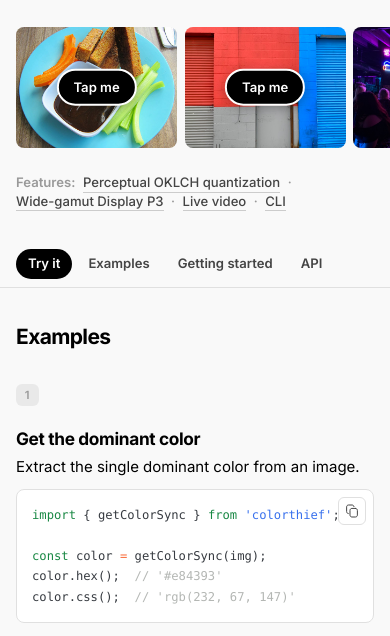
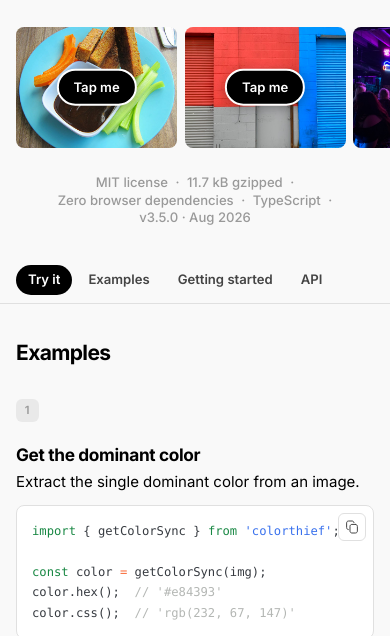
Before and after one commit to lokesh/color-thief-site, a website built with Vite: page index.html in a window 390 px wide. Shown: the part 202-838 px from the top of the page. Built offline with nearby package versions, Linux system fonts and the light colour scheme; what colorthief would draw is missing.

Commit message:
Rework hero features line; add proof strip
- Features now lead with benefits: perceptually accurate palettes,
  semantic swatches, browser/Node/CLI reach, live video
- New proof strip under it: license, gzipped size, zero browser
  deps, TypeScript, version + date (bump on release)
- Mobile hides the features line and centers the proof strip

```diff
--- a/css/main.css
+++ b/css/main.css
@@ -910,9 +910,11 @@ footer .button {
   margin: 1.75rem 0 2rem;
 }
 
-/* v3's headline capabilities — the "why this is modern" line. */
+/* v3's headline capabilities — the "why this is modern" line. Hidden on
+   narrow screens, where it wraps into a mess; the proof strip carries the
+   header alone there. */
 .version-features {
-  display: flex;
+  display: none;
   flex-wrap: wrap;
   align-items: baseline;
   gap: 0 0.5rem;
@@ -945,11 +947,18 @@ footer .button {
   font-weight: var(--weight-semibold);
 }
 
-.version-subtitle {
-  display: none;
+/* Objective de-riskers — license, weight, deps, freshness. Quieter than the
+   features line above it: these reassure rather than sell. */
+.proof-strip {
+  display: flex;
+  flex-wrap: wrap;
+  align-items: baseline;
+  justify-content: center;
+  gap: 0 0.5rem;
   font-size: 0.875rem; /* small supporting text; between --text-sm and --text-base */
-  color: var(--color-text-secondary);
-  margin: 0.2rem 0 0.4rem;
+  font-weight: var(--weight-medium);
+  color: var(--color-text-muted);
+  margin: 0.4rem 0 0;
 }
 
 
@@ -1341,6 +1350,17 @@ footer .button {
     flex: 1;
   }
 
+  /* Room for each line to fit whole: the features line comes back and both
+     rows return to the left edge with the rest of the column. */
+  .version-features {
+    display: flex;
+  }
+
+  .version-features,
+  .proof-strip {
+    justify-content: flex-start;
+  }
+
   .hero-palette {
     height: 96px;
   }
--- a/index.html
+++ b/index.html
@@ -54,9 +54,11 @@
 
         <div class="version-details">
           <p class="version-features">
-            <span class="version-features-label">Features:</span><a href="#v3-color-space">Perceptual OKLCH quantization</a><span class="version-features-sep">·</span><a href="#v3-api-options">Wide-gamut Display&nbsp;P3</a><span class="version-features-sep">·</span><a href="#v3-observe">Live video</a><span class="version-features-sep">·</span><a href="#v3-getting-started">CLI</a>
+            <span class="version-features-label">Features:</span><a href="#v3-color-space">Perceptually accurate palettes</a><span class="version-features-sep">·</span><a href="#v3-swatches">Semantic swatches</a><span class="version-features-sep">·</span><a href="#v3-getting-started">Browser, Node &amp; CLI</a><span class="version-features-sep">·</span><a href="#v3-observe">Live video</a>
           </p>
-          <p class="version-subtitle">Completely rewritten in TypeScript. Zero browser dependencies. New API.</p>
+          <p class="proof-strip">
+            <span>MIT license</span><span class="version-features-sep">·</span><span>11.7&nbsp;kB gzipped</span><span class="version-features-sep">·</span><span>Zero browser dependencies</span><span class="version-features-sep">·</span><span>TypeScript</span><span class="version-features-sep">·</span><span>v3.5.0&nbsp;&middot;&nbsp;Aug&nbsp;2026</span>
+          </p>
         </div>
       </div>
 
```
